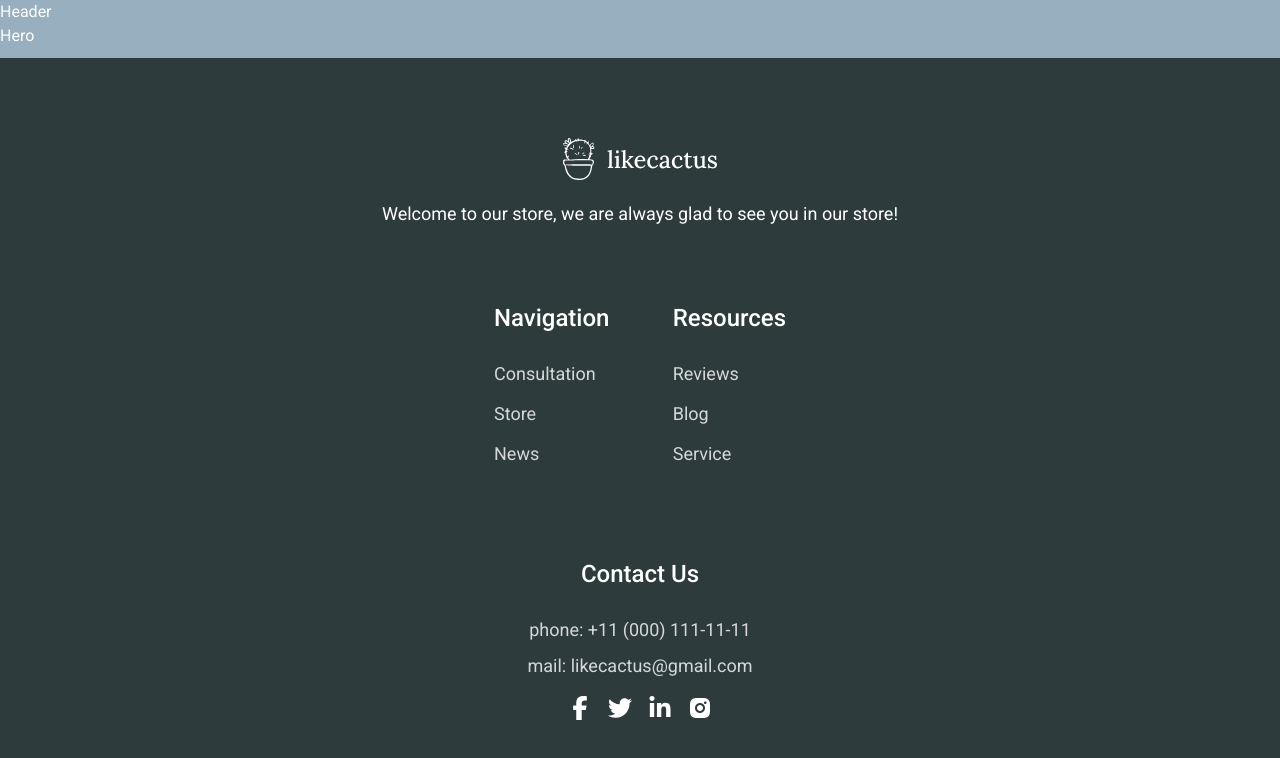
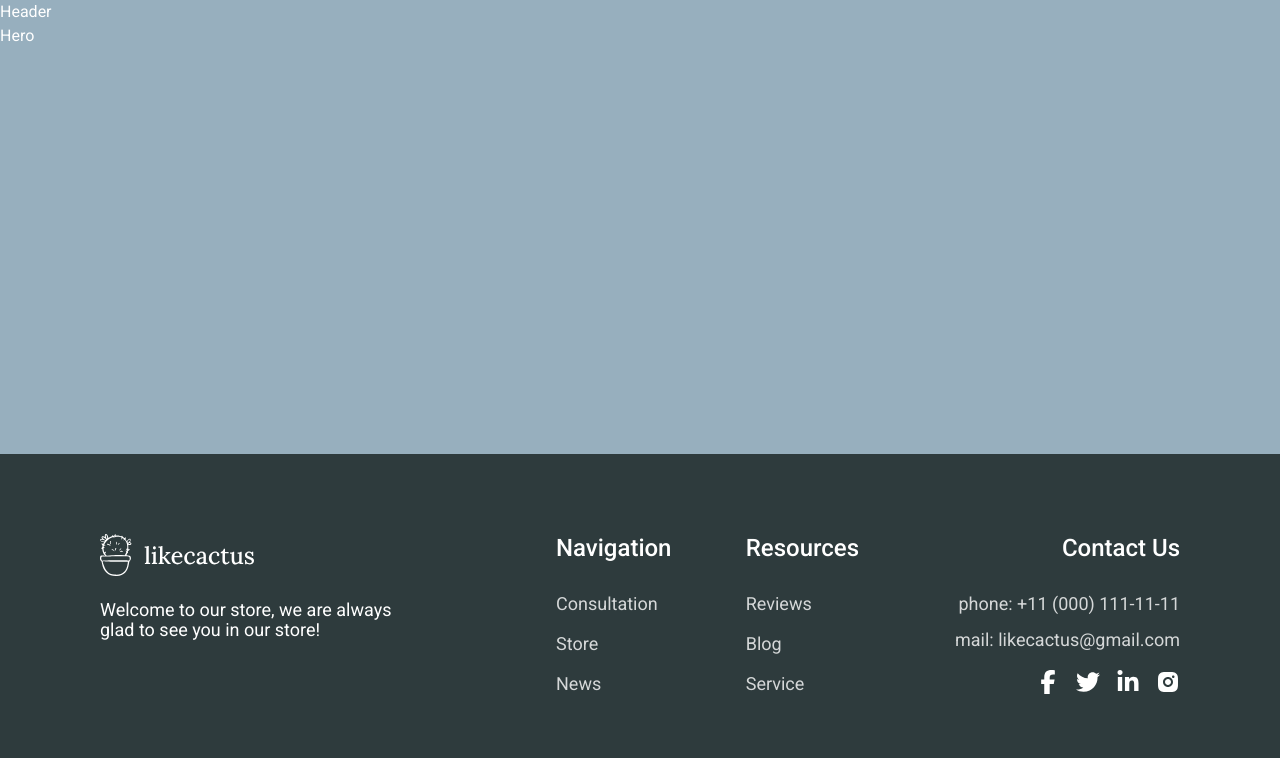
Before and after one commit to IT-Adventura/cacti-fe, a Next.js app: page / in a window 1280 px wide. Shown: the top 758 px of the page. Built offline with nearby package versions, Linux system fonts and the light colour scheme.

Commit message:
feat(widgets): added adaptive to footer

```diff
--- a/src/widgets/footer/ui/contact.tsx
+++ b/src/widgets/footer/ui/contact.tsx
@@ -2,9 +2,9 @@ import { Contacts } from '~/features/contacts';
 
 export const Contact = () => {
   return (
-    <section className="text-center">
+    <section className="text-center md:text-right">
       <h3 className="mb-8 text-2xl/7 font-medium">Contact Us</h3>
-      <Contacts />
+      <Contacts className="md:flex md:flex-col md:items-end" />
     </section>
   );
 };
--- a/src/widgets/footer/ui/footer.tsx
+++ b/src/widgets/footer/ui/footer.tsx
@@ -6,18 +6,20 @@ import { Links } from './links';
 export const Footer = () => {
   return (
     <footer className="mt-auto bg-card py-20">
-      <div className="container">
-        <section className="mb-20 flex flex-col items-center space-y-6">
+      <div className="container lg:flex lg:justify-between">
+        <section className="mb-20 flex flex-col items-center gap-6 md:items-start md:justify-between md:max-lg:flex-row">
           <Link href="/">
             <LogoBig />
           </Link>
-          <p className="text-center text-lg/5">
+          <p className="text-center text-lg/5 md:max-w-[14.0625rem] md:text-left lg:max-w-[13.25rem] xl:max-w-[19.625rem]">
             Welcome to our store, we are always glad to see you in our store!
           </p>
         </section>
 
-        <Links />
-        <Contact />
+        <div className="justify-between md:flex lg:gap-14 xl:gap-24 2xl:gap-28">
+          <Links />
+          <Contact />
+        </div>
       </div>
     </footer>
   );
--- a/src/widgets/footer/ui/links.tsx
+++ b/src/widgets/footer/ui/links.tsx
@@ -2,7 +2,7 @@ import Link from 'next/link';
 
 export const Links = () => {
   return (
-    <section className="mx-auto mb-24 flex max-w-[18.25rem] justify-between">
+    <section className="mx-auto mb-24 flex max-w-[18.25rem] justify-between md:mx-0 md:mb-0 md:min-w-[18.625rem] xl:min-w-[18.9375rem]">
       <div>
         <h3 className="mb-8 text-2xl/7 font-medium">Navigation</h3>
         <ul className="space-y-5 text-lg/5 text-foreground/80">
```
